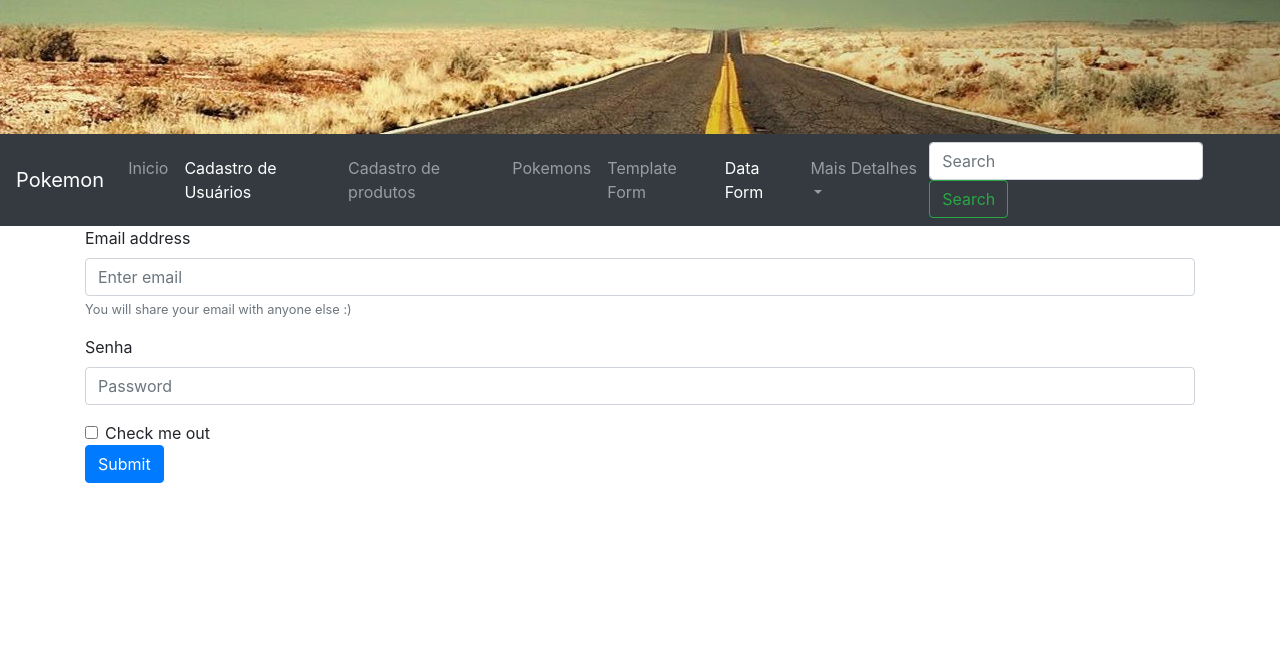
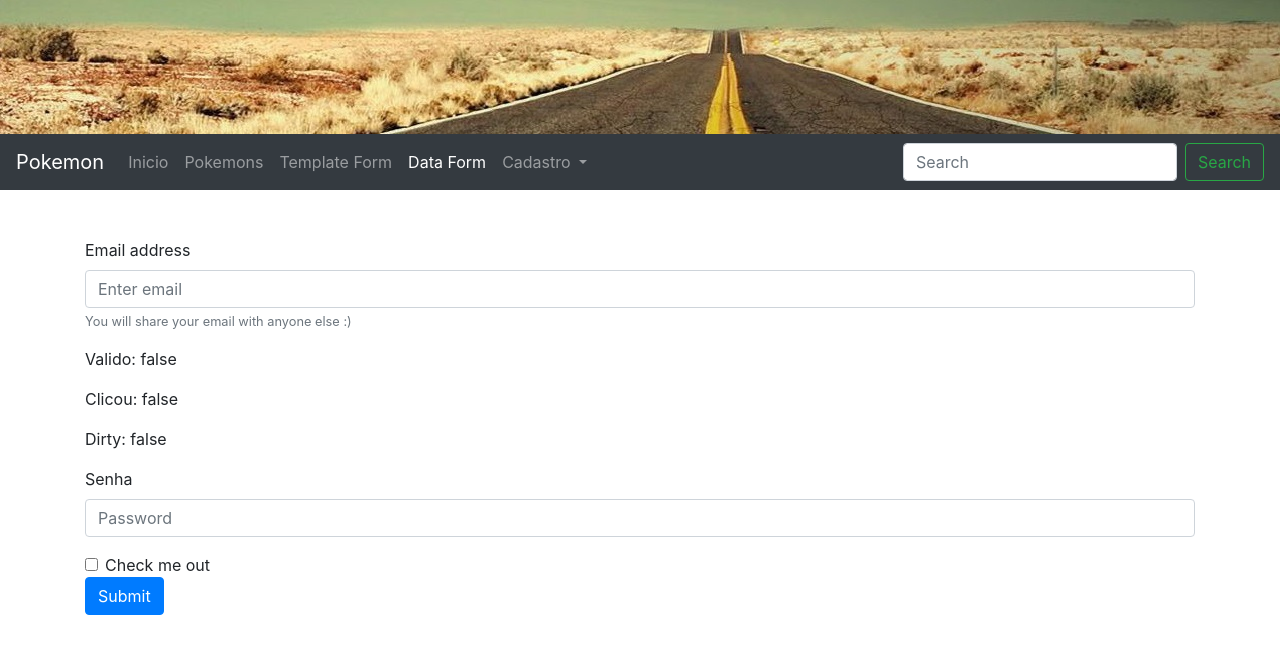
Before and after one commit to giovanniguariento/Angular, an Angular app: page /usuarios/data-form in a window 1280 px wide. Shown: the top 654 px of the page. Built offline with nearby package versions, Linux system fonts and the light colour scheme.

Commit message:
teste com debug

```diff
--- a/src/app/menu/menu.component.html
+++ b/src/app/menu/menu.component.html
@@ -9,12 +9,7 @@
         <li class="nav-item">
           <a class="nav-link" href="home">Inicio <span class="sr-only">(current)</span></a>
         </li>
-        <li class="nav-item">
-          <a class="nav-link" [routerLink]="['/usuarios']" routerLinkActive="active" >Cadastro de Usuários</a>
-        </li>
-        <li class="nav-item">
-          <a class="nav-link" [routerLink]="['/produtos']" routerLinkActive="active" >Cadastro de produtos</a>
-        </li>
+
         <li class="nav-item">
             <a class="nav-link" [routerLink]="['/pokemons']" routerLinkActive="active" >Pokemons</a>
           </li>
@@ -26,11 +21,11 @@
           </li>
         <li class="nav-item dropdown">
           <a class="nav-link dropdown-toggle" href="#" id="navbarDropdown" role="button" data-toggle="dropdown" aria-haspopup="true" aria-expanded="false">
-            Mais Detalhes
+            Cadastro
           </a>
           <div class="dropdown-menu" aria-labelledby="navbarDropdown">
-            <a class="dropdown-item" >Action</a>
-            <a class="dropdown-item" >Another action</a>
+            <a class="dropdown-item" [routerLink]="['/usuarios']" >Cadastro de Clientes</a>
+            <a class="dropdown-item" [routerLink]="['/produtos']" >Cadastro de Produtos</a>
             <div class="dropdown-divider"></div>
             <a class="dropdown-item" >Something else here</a>
           </div>
--- a/src/app/produtos/produtos/produtos.component.html
+++ b/src/app/produtos/produtos/produtos.component.html
@@ -1,4 +1,4 @@
-<h1 class="mt-4 text-center">Cadastramento de Produtos</h1>
+<h1 class="mt-4 mb-5 text-center">Cadastramento de Produtos</h1>
 
 <form [formGroup]="produtos" (submit)="onCadastrar()">
   <div class="form-row">
@@ -6,14 +6,15 @@
     <label for="exampleFormControlInput1">Nome do Produto</label>
     <input type="text" class="form-control" placeholder="Escreva o nome" formControlName="nameInput">
   </div>
+  <div class="form-group col-md-2 ">
+    <label for="exampleFormControlInput1">Valor</label>
+    <input type="text" class="form-control" placeholder="Escreva o Valor" formControlName="princeInput">
+  </div>
   <div class="form-group">
     <label for="exampleFormControlFile1">Foto principal</label>
     <input type="file" class="form-control-file" id="exampleFormControlFile1" >
   </div>
-  <div class="form-group col-md-2 ">
-    <label for="exampleFormControlInput1">Valor</label>
-    <input type="text" class="form-control" placeholder="Escreva o Valor" formControlName="princeInput">
-  </div>
+
 </div>
   <div class="form-group">
     <label for="exampleFormControlTextarea1">Descrição</label>
--- a/src/app/shared/messages/debug-campos/debug-campos.component.html
+++ b/src/app/shared/messages/debug-campos/debug-campos.component.html
@@ -1 +1,5 @@
-<p>debug-campos works!</p>
+<div>
+<p> Valido: {{ campoFilho.valid }}</p>
+<p> Clicou: {{ campoFilho.touched }}</p>
+<p> Dirty: {{ campoFilho.dirty }}</p>
+</div>
--- a/src/app/shared/messages/debug-campos/debug-campos.component.ts
+++ b/src/app/shared/messages/debug-campos/debug-campos.component.ts
@@ -1,4 +1,4 @@
-import { Component, OnInit } from '@angular/core';
+import { Component, OnInit, Input } from '@angular/core';
 
 @Component({
   selector: 'app-debug-campos',
@@ -7,6 +7,8 @@ import { Component, OnInit } from '@angular/core';
 })
 export class DebugCamposComponent implements OnInit {
 
+  @Input() campoFilho;
+
   constructor() { }
 
   ngOnInit(): void {
--- a/src/app/usuario/data-form/data-form.component.html
+++ b/src/app/usuario/data-form/data-form.component.html
@@ -1,10 +1,12 @@
-<form [formGroup]="meuForm" (submit)="onSubmit()">
+<form [formGroup]="meuForm" class='mt-5' (submit)="onSubmit()">
   <div class="form-group">
     <label for="exampleInputEmail1">Email address</label>
     <input type="email" class="form-control" aria-describedby="emailHelp" placeholder="Enter email"
       formControlName="emailInput">
     <small id="emailHelp" class="form-text text-muted">You will share your email with anyone else :)</small>
   </div>
+<app-debug-campos [campoFilho]="meuForm.controls.emailInput" > </app-debug-campos>
+
   <div class="form-group">
     <label for="exampleInputPassword1" >Senha</label>
     <input type="password" class="form-control" placeholder="Password" formControlName="senhaInput">
--- a/src/app/usuario/data-form/data-form.component.ts
+++ b/src/app/usuario/data-form/data-form.component.ts
@@ -1,5 +1,5 @@
 import { Component, OnInit } from '@angular/core';
-import { FormGroup, FormBuilder } from '@angular/forms';
+import { FormGroup, FormBuilder, Validators } from '@angular/forms';
 
 @Component({
   selector: 'app-data-form',
@@ -12,7 +12,7 @@ meuForm: FormGroup;
 
   constructor(private formBuilder : FormBuilder) {
     this.meuForm = this.formBuilder.group({
-        emailInput: ['', []],
+        emailInput: ['', [ Validators.email, Validators.required ]],
         senhaInput: ['',[]]
       });
 
--- a/src/app/usuario/usuario-form/usuario-form.component.html
+++ b/src/app/usuario/usuario-form/usuario-form.component.html
@@ -18,7 +18,7 @@
   <div class="form-row">
     <div class="form-group col-md-4">
       <label for="inputZip" >CEP</label>
-      <input type="number" class="form-control" formControlName="cepInput" #pegacep (mouseleave)="getEndereco(pegacep.value)"  >
+      <input type="number" class="form-control" formControlName="cepInput" placeholder="Coloque o Seu Código Postal" #pegacep (mouseleave)="getEndereco(pegacep.value)"  >
     </div>
     <div class="form-group col-md-8">
       <label for="inputPassword4">Cidade</label>
--- a/src/app/usuario/usuario.module.ts
+++ b/src/app/usuario/usuario.module.ts
@@ -18,7 +18,7 @@ import { ReactiveFormsModule, FormsModule } from '@angular/forms';
     UsuarioRoutingModule,
     FormsModule,
     ReactiveFormsModule,
-    SharedModule
+    SharedModule,
 
   ],
   exports: [
```
